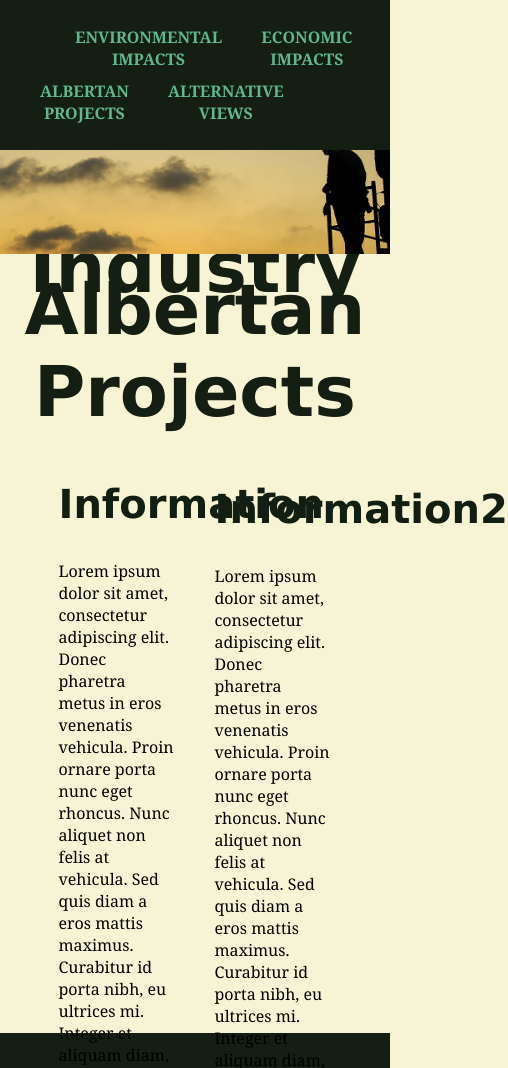
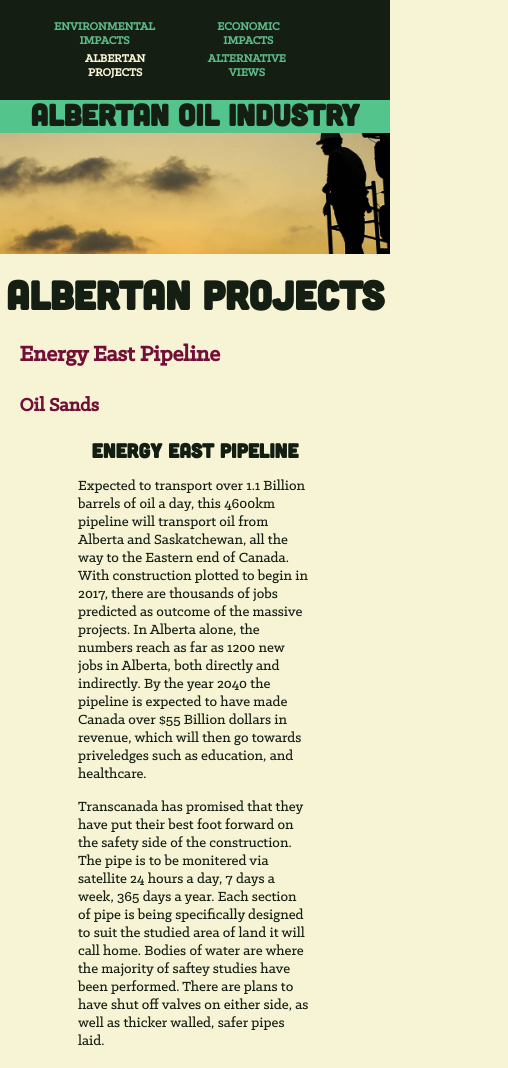
Before and after one commit to kcarritt/Assignment-1, a plain HTML site: page projects.html in a window 390 px wide. Shown: the top 1068 px of the page, 508 px wide, since content can reach past the window. Drawn offline with nearby package versions, Linux system fonts and the light colour scheme; a web font is replaced by a local one.

Commit message:
Added files via upload
Final Commit

```diff
--- a/css/globalStyles.css
+++ b/css/globalStyles.css
@@ -1,15 +1,10 @@
-@font-face {
-    	font-family: cubano;
-    	src: url(fonts/Cubano-Regular.otf);
-}
-@font-face {
-    	font-family: klinic;
-    	src: url(fonts/KlinicSlabMedium.otf);
-}
 body {
 	margin: 0;
 	background: #f7f4D5;
 	font-family: "klinic", georgia, serif;
+}
+p {
+	font-size: 20px;
 }
 a {
 	text-decoration: none;
@@ -38,10 +33,10 @@ h2 {
 	text-align: center;
 	font-weight: bold;
 	margin-right: 10%;
-	font-family: "klinic", georgia, serif;
+	font-family: 'klinic', georgia, serif;
 }
 .topnav ul li:nth-child(1) {
-	margin-left: 10%;
+	margin-left: 20%;
 }
 #sel1, #sel2, #sel3, #sel4, #selRes, #selRead{
 	color: #f6f4d5;
@@ -65,7 +60,7 @@ header img {
 	z-index: -1;
 }
 .pageTitle {
-	font-family: cubano, verdana, san-serif;
+	font-family: 'cubano', verdana, san-serif;
 	text-align: center;
 	font-size: 70px;
 	color: #141E13;
@@ -73,7 +68,7 @@ header img {
 	margin-bottom: 5px;
 }
 .main {
-	margin-bottom: 600px;
+	margin-bottom: 1100px;
 	z-index: -2;
 }
 .btmnav {
@@ -87,7 +82,7 @@ header img {
 	text-align: center;
 	font-weight: bold;
 	margin-right: 5%;
-	font-family: "klinic", georgia, serif;
+	font-family: 'klinic', georgia, serif;
 	padding: 3% 0 0.5% 0;
 }
 .btmnav ul li:nth-child(1) {
@@ -99,3 +94,77 @@ header img {
 	margin-right: 10%;
 	color: #53C48B;
 }
+@media screen and (max-width: 1200px) {
+	.topnav {
+		padding: 5px 0;
+		position: fixed;
+		width: 100%;
+		top: 0;
+	}
+	.topnav ul li {
+		padding: 5px 0;
+		text-align: center;
+		margin-right: 10%;
+	}
+	.topnav ul li:nth-child(1) {
+		margin-left: 10%;
+	}
+	.main {
+		margin-bottom: 1600px;
+	}
+}
+@media screen and (max-width: 900px) {
+	.topnav ul li {
+		margin-right: 7%;
+	}
+	.topnav ul li:nth-child(1) {
+		margin-left: 7%;
+	}
+	.main {
+		margin-bottom: 1800px;
+	}
+}
+@media screen and (max-width: 800px) {
+	.topnav {
+		padding: 2px 0;
+	}
+	.topnav ul li {
+		padding: 2px 0;
+		margin-right: 4%;
+		font-size: 12px;
+	}
+	.topnav ul li:nth-child(1) {
+		margin-left: 4%;
+	}
+	.title h1 {
+		margin-top: 70px;
+		font-size: 40px;
+	}
+	.pageTitle {
+		font-size: 40px;
+	}
+	h2 {
+		font-size: 30px;
+	}
+	p {
+		font-size: 15px;
+	}
+	.main {
+		margin-bottom: 2200px;
+	}
+}
+@media screen and (max-width: 500px) {
+	.title h1 {
+		font-size: 30px;
+		margin-top: 80px;
+	}
+	.topnav ul li {
+		margin-left: 45px;
+	}
+	.main {
+		margin-bottom: 2400px;
+	}
+	h2 {
+		font-size: 20px;
+	}
+}
--- a/css/pageStyles.css
+++ b/css/pageStyles.css
@@ -23,3 +23,40 @@ article img {
 #selRead {
 	margin-left: 15%;
 }
+#EEPinfo, #OSinfo {
+	width: 60%;
+	margin: 10px 20% 10px 20%;
+	text-align: center;
+	color: #141E13;
+}
+#EEPinfo p, #OSinfo p {
+	text-align: left;
+	color: #141E13;
+}
+#EEP, #OS {
+	color: #720F37;
+	margin-left: 5%;
+	font-size: 20px;
+	-webkit-transition: color 1s, margin-left 1s;
+	transition: color 1s, margin-left 1s;
+}
+
+#EEP:hover, #OS:hover {
+	color: #b55a88;
+	margin-left: 6%;
+}
+
+#resource a:link {
+	text-decoration: none;
+}
+#resource #1 a:hover {
+	color: #b55a88;
+}
+
+#resource {
+	width: 50%;
+	margin-left: 25%;
+}
+.twitter-timeline {
+	margin-left: 70%;
+}
--- a/js/main.js
+++ b/js/main.js
@@ -1,3 +1,24 @@
 $(document).ready(function() {
+	console.log("Good to go!")
+});
 
+$("#OSinfo").hide();
+
+$("#EEP").on('click', function() {
+	$("#EEPinfo").fadeIn("slow");
+	$("#OSinfo").hide();
+	$("#info").html("");
+	$("#EEP").css("color", "#b55a88");
+	$("#OS").css("color", "#720F37");
+	$("#EEP").css("margin-left", "6%");
+	$("#OS").css("margin-left", "5%");
 });
+
+$("#OS").on('click', function() {
+	$("#OSinfo").fadeIn("slow");
+	$("#EEPinfo").hide();
+	$("#OS").css("color", "#b55a88");
+	$("#EEP").css("color", "#720F37");
+	$("#OS").css("margin-left", "6%");
+	$("#EEP").css("margin-left", "5%");
+});
--- a/projects.html
+++ b/projects.html
@@ -4,17 +4,26 @@
 <head>
 	<link rel="stylesheet" type="text/css" href="css/globalStyles.css">
 	<link rel="stylesheet" type="text/css" href="css/pageStyles.css">
-	<script src="//code.jquery.com/jquery-1.12.0.min.js"></script>
-	<script src="//code.jquery.com/jquery-migrate-1.2.1.min.js"></script>
+	<!-- Include the jQuery library -->
+	<script src="http://code.jquery.com/jquery-1.11.3.min.js"></script>
 	<title>Albertan Oil Industry</title>
+	<style>
+		@font-face {
+			font-family: cubano;
+			src: url(fonts/Cubano-regular.otf);
+		}
+		@font-face {
+			font-family: klinic;
+			src: url(fonts/KlinicSlabMedium.otf);
+		}
+	</style>
 </head>
-
 <body>
 	<nav class="topnav">
 		<ul>
 			<li><a href="environImpact.html">Environmental<br>Impacts</a></li>
 			<li><a href="economicImpact.html">Economic<br>Impacts</a></li>
-			<li><a href="sel3">Albertan<br>Projects</a></li>
+			<li id="sel3">Albertan<br>Projects</li>
 			<li><a href="altview.html">Alternative<br>Views</a></li>
 		</ul>
 	</nav>
@@ -25,29 +34,38 @@
 	<article>
 		<div class="main">
 			<h1 class="pageTitle">Albertan Projects</h1>
-		<div class="secondNav">
-			<div id="info1">
-				<h2>Information</h2>
-					<p>Lorem ipsum dolor sit amet, consectetur adipiscing elit. Donec pharetra metus in eros venenatis vehicula. Proin ornare porta nunc eget rhoncus. Nunc aliquet non felis at vehicula. Sed quis diam a eros mattis maximus. Curabitur id porta nibh, eu ultrices mi. Integer et aliquam diam, vestibulum facilisis purus. Quisque sit amet ante turpis. Fusce suscipit dignissim orci, ac mollis magna viverra id. Phasellus et eros tempor, molestie ex eu, placerat massa. Curabitur lobortis scelerisque nibh id vulputate. Sed feugiat tellus quis turpis sagittis porta. Cras pretium pellentesque eros, a facilisis sapien dapibus non. Nam accumsan elit ac felis cursus, nec luctus metus placerat. Sed volutpat et purus nec ornare. Phasellus sit amet sodales elit. Mauris eget ornare felis. Quisque ac lobortis justo. Phasellus est nibh, suscipit scelerisque ex sed, consectetur volutpat felis.</p>
+		<div id="secondNav">
+			<div id="EEP"><h3>Energy East Pipeline</h3></div>
+			<h3 id="OS">Oil Sands</h3>
+		</div>
+			<div id="EEPinfo">
+				<h2>Energy East Pipeline</h2>
+				<p>Expected to transport over 1.1 Billion barrels of oil a day, this 4600km pipeline will transport oil from Alberta and Saskatchewan, all the way to the Eastern end of Canada. With construction plotted to begin in 2017, there are thousands of jobs predicted as outcome of the massive projects. In Alberta alone, the numbers reach as far as 1200 new jobs in Alberta, both directly and indirectly. By the year 2040 the pipeline is expected to have made Canada over $55 Billion dollars in revenue, which will then go towards priveledges such as education, and healthcare. </p>
+				<p>Transcanada has promised that they have put their best foot forward on the safety side of the construction. The pipe is to be monitered via satellite 24 hours a day, 7 days a week, 365 days a year. Each section of pipe is being specifically designed to suit the studied area of land it will call home. Bodies of water are where the majority of saftey studies have been performed. There are plans to have shut off valves on either side, as well as thicker walled, safer pipes laid.
 			</div>
-			<div id="info2">
-				<h2>Information2</h2>
-					<p>Lorem ipsum dolor sit amet, consectetur adipiscing elit. Donec pharetra metus in eros venenatis vehicula. Proin ornare porta nunc eget rhoncus. Nunc aliquet non felis at vehicula. Sed quis diam a eros mattis maximus. Curabitur id porta nibh, eu ultrices mi. Integer et aliquam diam, vestibulum facilisis purus. Quisque sit amet ante turpis. Fusce suscipit dignissim orci, ac mollis magna viverra id.</p>
-					<p>Phasellus et eros tempor, molestie ex eu, placerat massa. Curabitur lobortis scelerisque nibh id vulputate. Sed feugiat tellus quis turpis sagittis porta. Cras pretium pellentesque eros, a facilisis sapien dapibus non. Nam accumsan elit ac felis cursus, nec luctus metus placerat. Sed volutpat et purus nec ornare. Phasellus sit amet sodales elit. Mauris eget ornare felis. Quisque ac lobortis justo. Phasellus est nibh, suscipit scelerisque ex sed, consectetur volutpat felis.</p>
+			<div id="OSinfo">
+				<h2>Oil Sands</h2>
+				<p>Covering over 142 000 square kilometers of Albertan
+		land, the oil sands are the third largest reserve of bitumen in the world. The oil
+		sands are compiled from a mixture of sand, water, clay, and bitumen. Bitumen is
+		the component the oil industry is working to obtain. It is an extremely thick
+		substance which requires the proper heat, and dilution to reach a workable
+		viscosity. In order to remove, and refine the bitumen, Dr. Karl A. Clark has
+		researched a hot-water extraction method that fairly easily obtains this goal.</p>
 			</div>
 		</div>
 	</article>
 	<div class="btmnav">
 	<footer>
 		<ul>
-			<a href="resources.html"><li>Resources</li></a>
-			<a href="read.html"><li>Further Reading</li></a>
+			<a href="../bottom/resources.html"><li>Resources</li></a>
+			<a href="../bottom/read.html"><li>Further Reading</li></a>
 			<a href="https://github.com/kcarritt/Assignment-1/tree/master/css" target="_blank"><li>Github Link</li></a>
 		</ul>
 		<p>Design by Kyrie Carritt © 2016 </p>
 	</footer>
 	</div>
 	</div>
-
+<script src="js/main.js"></script>
 </body>
 </html>
```
Also changed, not shown: altview.html (+18 -8 lines), economicImpact.html (+18 -8 lines), environImpact.html (+18 -8 lines), index.html (+14 -5 lines), read.html (+14 -4 lines), resources.html (+26 -5 lines).
